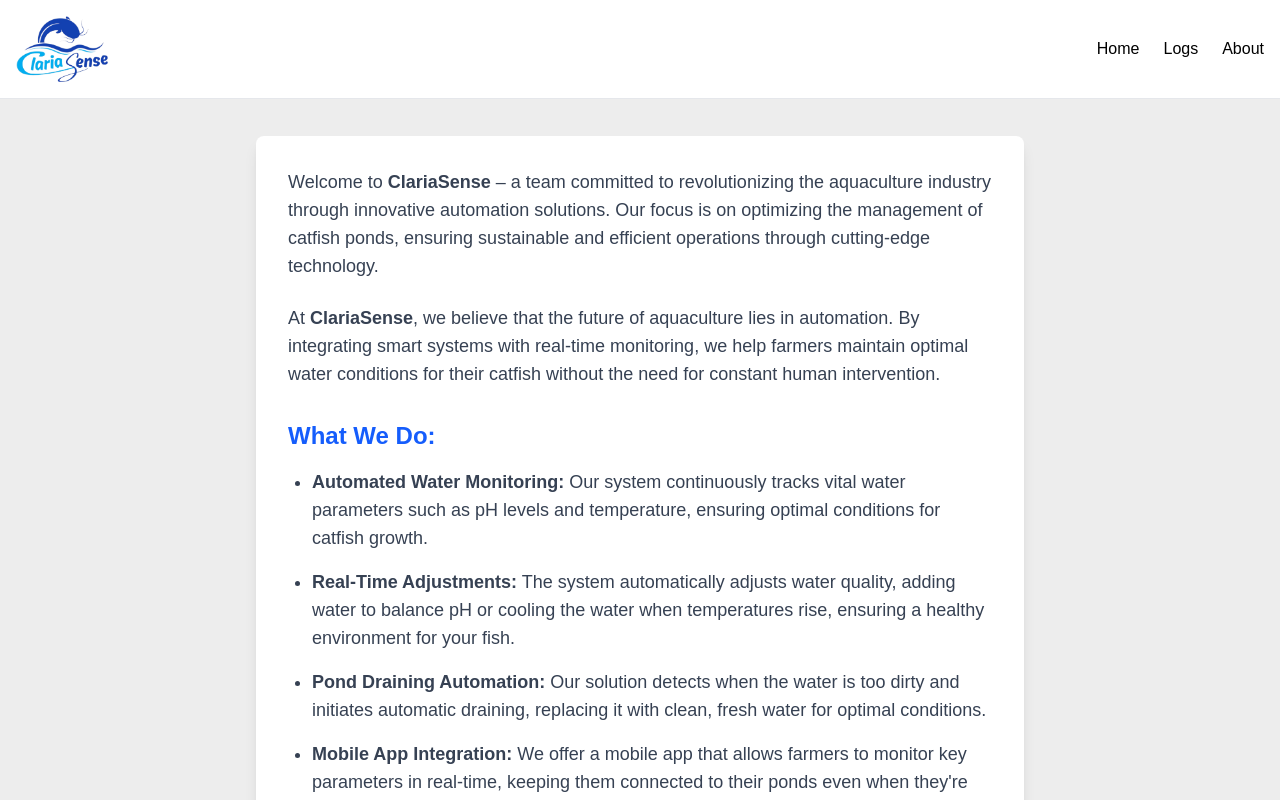
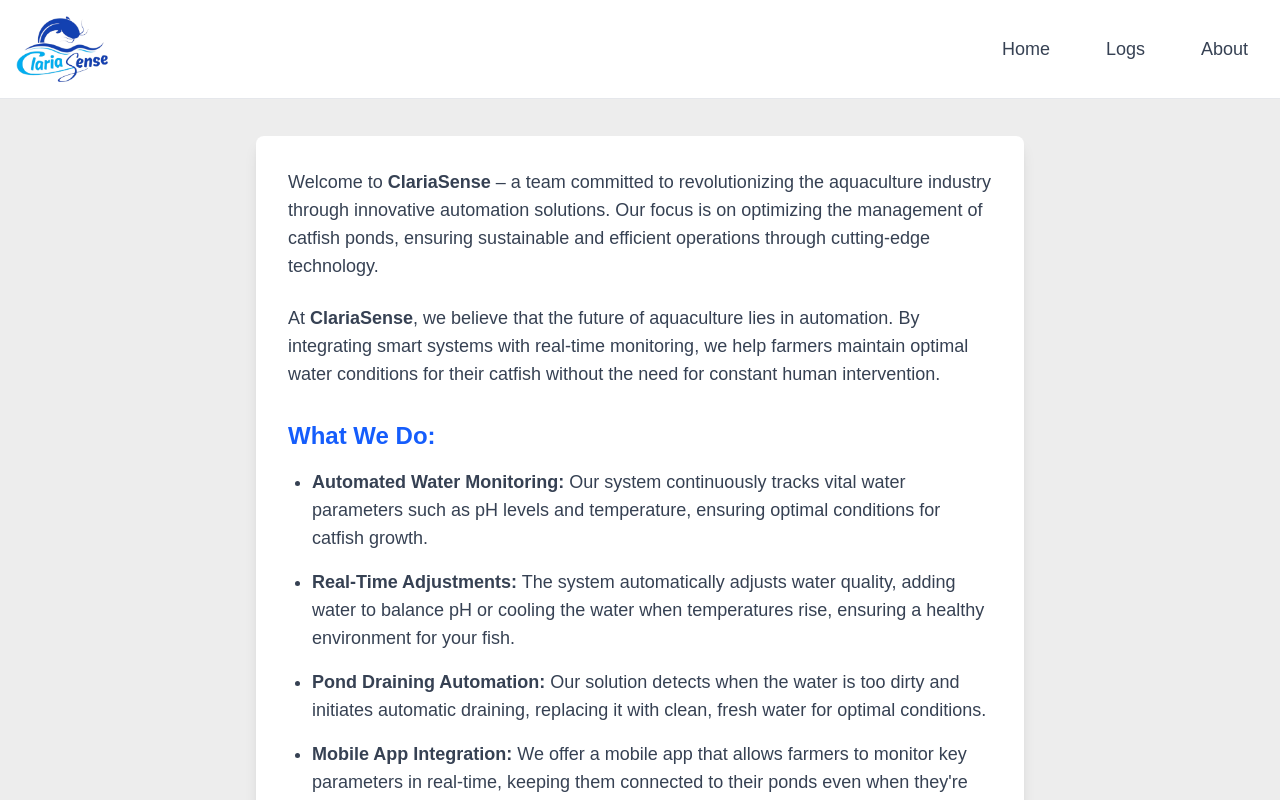
Before and after one commit to DominusRex23/ClariaSense, a Next.js app in the folder Website/clariasense-webapp/: page /about in a window 1280 px wide. Shown: the top 800 px of the page. Built offline with nearby package versions, Linux system fonts and the light colour scheme.

Commit message:
updated home and visuals for about page

```diff
--- a/Website/clariasense-webapp/src/app/about/page.tsx
+++ b/Website/clariasense-webapp/src/app/about/page.tsx
@@ -42,11 +42,11 @@
                     </div>
 
                     {/* Desktop Menu */}
-                    <div className='hidden lg:flex space-x-6'>
-                      <Link href="/" className='text-black opacity-100 hover:opacity-70 duration-300'>Home</Link>
-                      <Link href="/logs" className='text-black opacity-100 hover:opacity-70 duration-300'>Logs</Link>
-                      <Link href="/about" className='text-black opacity-100 hover:opacity-70 duration-300'>About</Link>
-                    </div>
+                    <div className="hidden lg:flex space-x-6 items-center text-lg font-medium">
+  <Link href="/"className="text-gray-700 hover:bg-blue-100 hover:text-blue-600 px-4 py-2 rounded-md transition duration-300">Home</Link>
+  <Link href="/logs"className="text-gray-700 hover:bg-blue-100 hover:text-blue-600 px-4 py-2 rounded-md transition duration-300">Logs</Link>
+  <Link href="/about"className="text-gray-700 hover:bg-blue-100 hover:text-blue-600 px-4 py-2 rounded-md transition duration-300">About</Link>
+</div>
                 </div>
 
                 {/* Mobile Menu */}
--- a/Website/clariasense-webapp/src/app/logs/page.tsx
+++ b/Website/clariasense-webapp/src/app/logs/page.tsx
@@ -85,11 +85,11 @@
                     </div>
 
                     {/* Desktop Menu */}
-                    <div className='hidden lg:flex space-x-6'>
-                      <Link href="/" className='text-black opacity-100 hover:opacity-70 duration-300'>Home</Link>
-                      <Link href="/logs" className='text-black opacity-100 hover:opacity-70 duration-300'>Logs</Link>
-                      <Link href="/about" className='text-black opacity-100 hover:opacity-70 duration-300'>About</Link>
-                    </div>
+                    <div className="hidden lg:flex space-x-6 items-center text-lg font-medium">
+  <Link href="/"className="text-gray-700 hover:bg-blue-100 hover:text-blue-600 px-4 py-2 rounded-md transition duration-300">Home</Link>
+  <Link href="/logs"className="text-gray-700 hover:bg-blue-100 hover:text-blue-600 px-4 py-2 rounded-md transition duration-300">Logs</Link>
+  <Link href="/about"className="text-gray-700 hover:bg-blue-100 hover:text-blue-600 px-4 py-2 rounded-md transition duration-300">About</Link>
+</div>
                 </div>
 
                 {/* Mobile Menu */}
```
